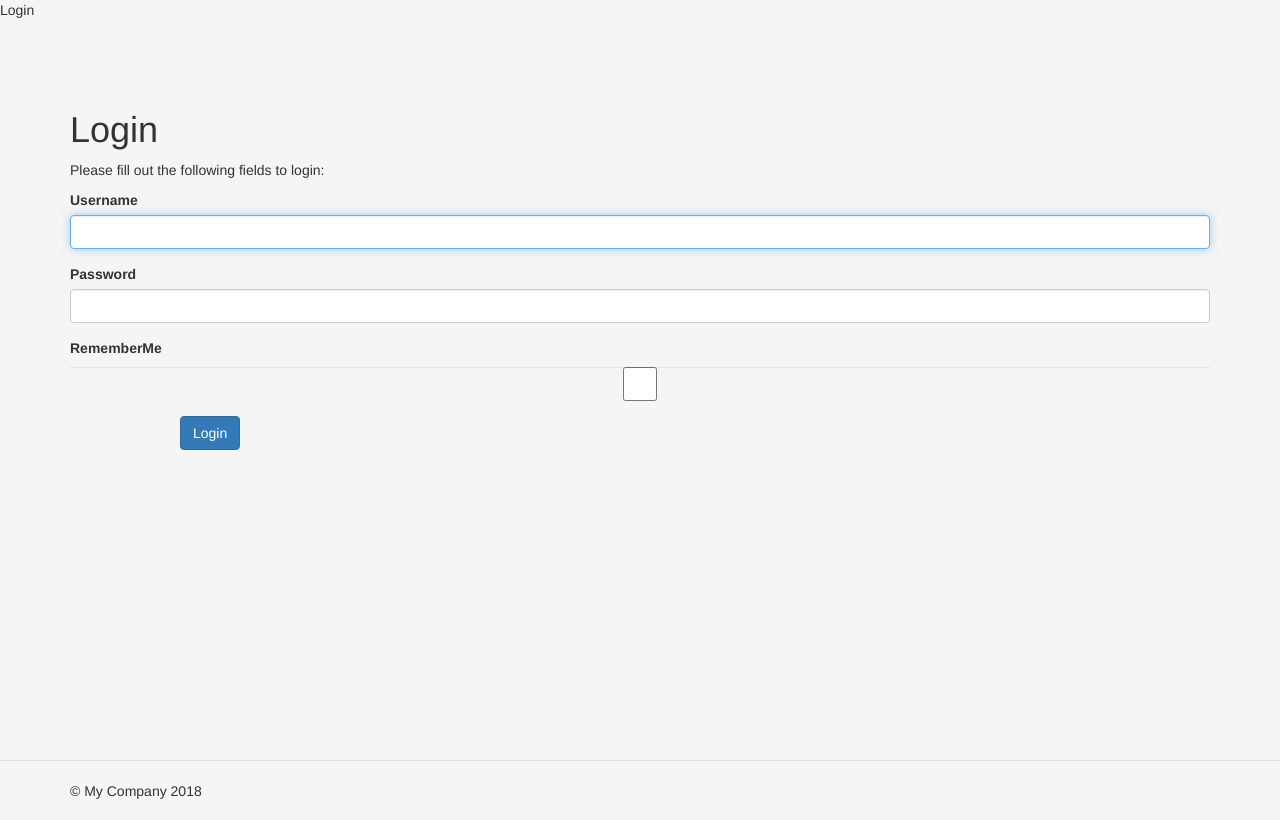
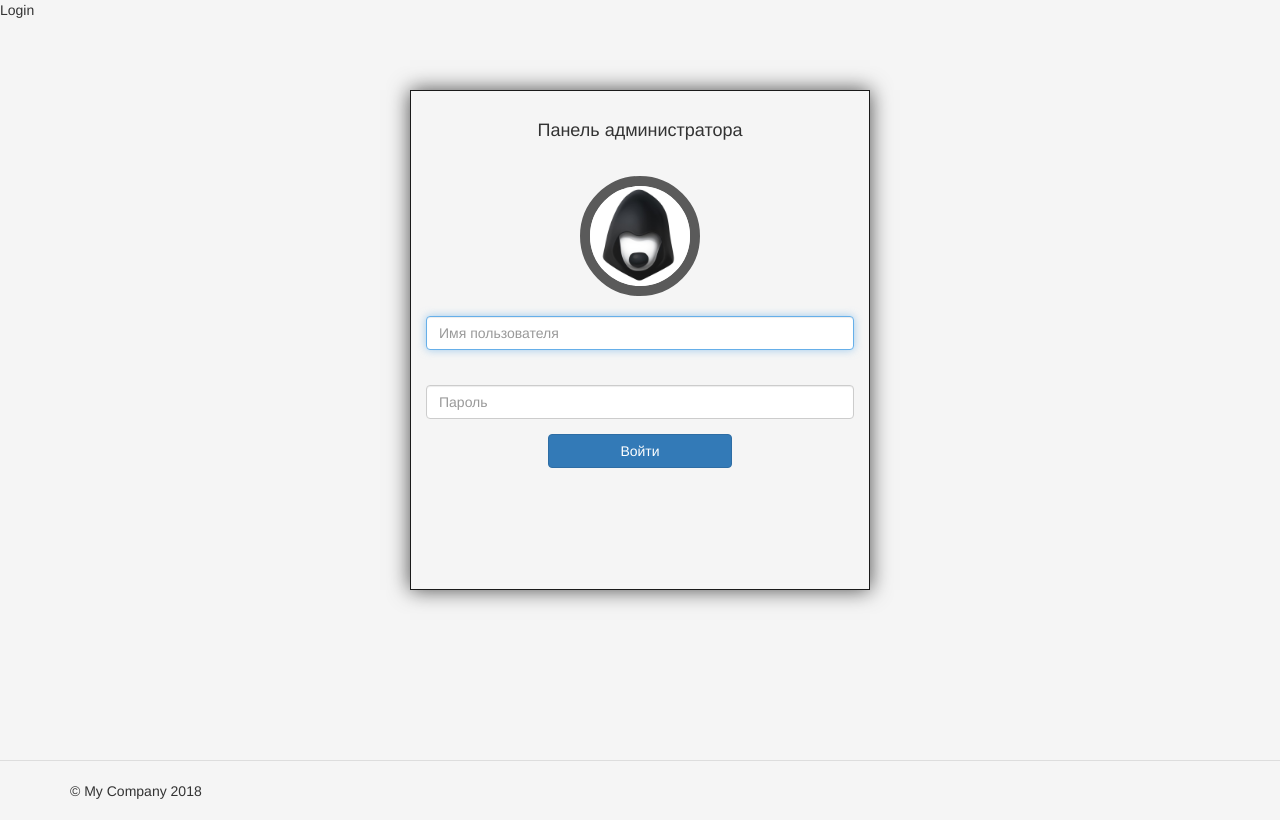
Before and after one commit to dmalchenko/telegram_link, a Yii app: the page made by views/site/login.php in a window 1280 px wide. Run offline with PHP 8.4 and a stand-in for Yii, Linux system fonts and the light colour scheme; the template is opened without the code that fills it, so the values that code supplies are empty; form fields are guessed from the names that the template uses; some libraries are stand-ins or nearby versions.

Commit message:
add ne login page

```diff
--- a/controllers/SiteController.php
+++ b/controllers/SiteController.php
@@ -71,6 +71,7 @@ class SiteController extends Controller
         if (!Yii::$app->user->isGuest) {
             return $this->goHome();
         }
+        $this->layout = 'empty';
 
         $model = new LoginForm();
         if ($model->load(Yii::$app->request->post()) && $model->login()) {
--- a/controllers/VkController.php
+++ b/controllers/VkController.php
@@ -64,7 +64,6 @@ class VkController extends Controller
         if (Yii::$app->user->isGuest || Yii::$app->user->getId() != 101) {
             return $this->redirect(['site/login']);
         }
-
 
         $url_template = '%s';
         $group = Group::findOne(1);
--- a/models/LoginForm.php
+++ b/models/LoginForm.php
@@ -27,7 +27,7 @@ class LoginForm extends Model
     {
         return [
             // username and password are both required
-            [['username', 'password'], 'required'],
+            [['username', 'password'], 'required', 'message' => 'поле не может быть пустым'],
             // rememberMe must be a boolean value
             ['rememberMe', 'boolean'],
             // password is validated by validatePassword()
--- a/views/site/login.php
+++ b/views/site/login.php
@@ -2,41 +2,39 @@
 
 /* @var $this yii\web\View */
 /* @var $form yii\bootstrap\ActiveForm */
+
 /* @var $model app\models\LoginForm */
 
+use yii\bootstrap\ActiveForm;
 use yii\helpers\Html;
-use yii\bootstrap\ActiveForm;
 
 $this->title = 'Login';
 $this->params['breadcrumbs'][] = $this->title;
 ?>
-<div class="site-login">
-    <h1><?= Html::encode($this->title) ?></h1>
 
-    <p>Please fill out the following fields to login:</p>
+<div class="col-lg-offset-1 col-lg-10 login-form-full">
+    <div class="site-login col-lg-6 col-lg-offset-3 login-form text-center">
+        <br>
+        <h4>Панель администратора</h4>
 
-    <?php $form = ActiveForm::begin([
-        'id' => 'login-form',
-        'layout' => 'horizontal',
-        'fieldConfig' => [
-            'template' => "{label}\n<div class=\"col-lg-3\">{input}</div>\n<div class=\"col-lg-8\">{error}</div>",
-            'labelOptions' => ['class' => 'col-lg-1 control-label'],
-        ],
-    ]); ?>
+        <img src="/vk-dog-1.jpg" alt="" width="120px"
+             style="border: 10px solid #5a5a5a; border-radius: 60px; margin-top: 25px">
+        <br>
+        <?php $form = ActiveForm::begin([
+            'id' => 'login-form',
+            'layout' => 'horizontal',
+        ]); ?>
 
-        <?= $form->field($model, 'username')->textInput(['autofocus' => true]) ?>
+        <?= $form->field($model, 'username')->textInput(['autofocus' => true, 'placeholder' => 'Имя пользователя'])->label('') ?>
 
-        <?= $form->field($model, 'password')->passwordInput() ?>
-
-        <?= $form->field($model, 'rememberMe')->checkbox([
-            'template' => "<div class=\"col-lg-offset-1 col-lg-3\">{input} {label}</div>\n<div class=\"col-lg-8\">{error}</div>",
-        ]) ?>
+        <?= $form->field($model, 'password')->passwordInput(['placeholder' => 'Пароль'])->label('') ?>
 
         <div class="form-group">
-            <div class="col-lg-offset-1 col-lg-11">
-                <?= Html::submitButton('Login', ['class' => 'btn btn-primary', 'name' => 'login-button']) ?>
+            <div class="col-lg-6 col-lg-offset-3">
+                <?= Html::submitButton('Войти', ['class' => 'btn btn-primary btn-block', 'name' => 'login-button']) ?>
             </div>
         </div>
 
-    <?php ActiveForm::end(); ?>
+        <?php ActiveForm::end(); ?>
+    </div>
 </div>
--- a/web/css/site.css
+++ b/web/css/site.css
@@ -149,3 +149,24 @@ a.desc:after {
 .pr {
     margin: 20px 5px;
 }
+
+.login-form {
+    border: 1px solid #1a1a1a;
+    height: 500px;
+    box-shadow: 0 0 20px rgba(0, 0, 0, 0.7);
+    -webkit-backdrop-filter: blur(5px);
+    backdrop-filter: blur(5px);
+}
+
+#login-form {
+    margin: 55px 0 0 0;
+}
+
+.login-back {
+    color: #dddddd;
+    background: url('../login.jpg') no-repeat;
+    -moz-background-size: 100%; /* Firefox 3.6+ */
+    -webkit-background-size: 100%; /* Safari 3.1+ и Chrome 4.0+ */
+    -o-background-size: 100%; /* Opera 9.6+ */
+    background-size: 100%; /* Современные браузеры */
+}
```
Also changed, not shown: views/layouts/empty.php (added, +36 -0 lines), web/login.jpg (added), web/vk-dog-1.jpg (added).
